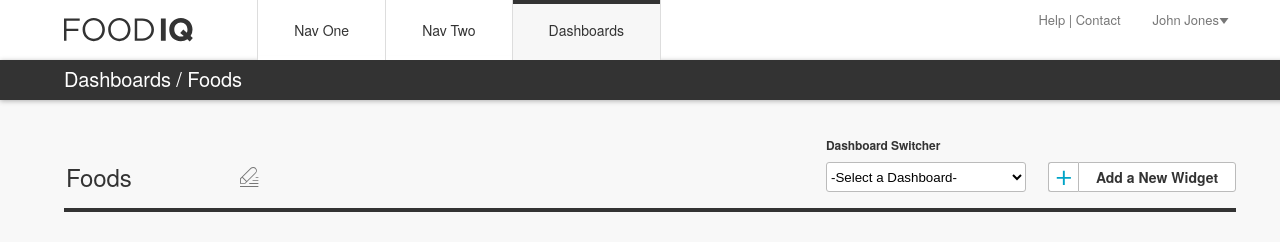
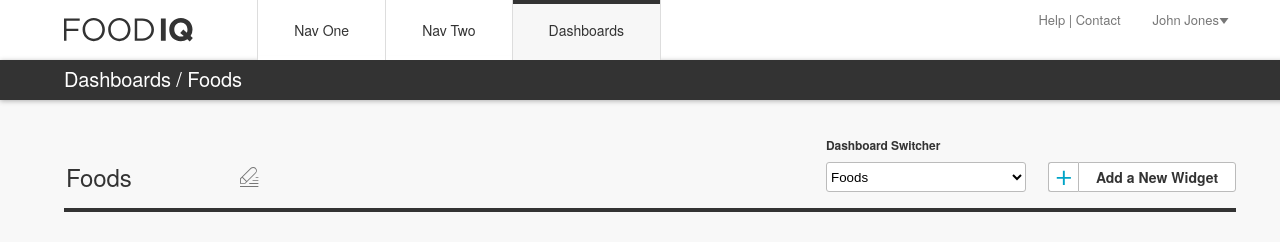
Before and after one commit to Tassosb/react-draggable-widgets, a React (Create React App) app: page / in a window 1280 px wide. Shown: the top 242 px of the page. Built offline with nearby package versions, Linux system fonts and the light colour scheme.

Commit message:
Show current dashboard as selected

```diff
--- a/src/components/dashboards/DashboardButtons.jsx
+++ b/src/components/dashboards/DashboardButtons.jsx
@@ -42,7 +42,10 @@ const DashboardButtons = ({dashboards, currentDashboard}) => {
         <select>
           <option>-Select a Dashboard-</option>
           {dashboards.map((d) => (
-            <option key={d.id}>{d.name}</option>
+            <option key={d.id}
+              selected={(d.id === currentDashboard.id)}>
+              {d.name}
+            </option>
           ))}
         </select>
       </div>
```
